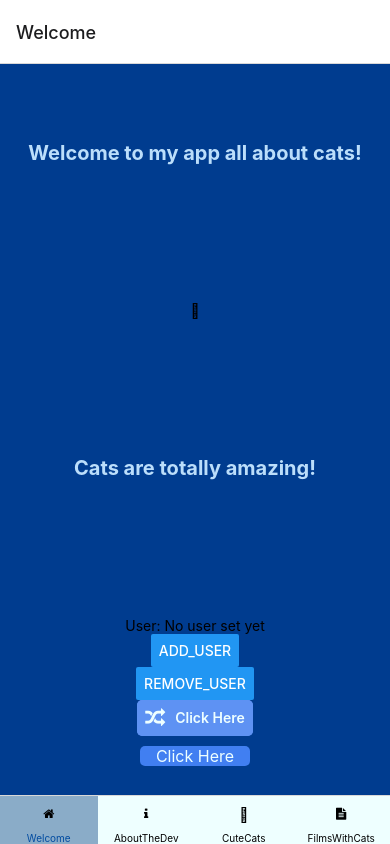
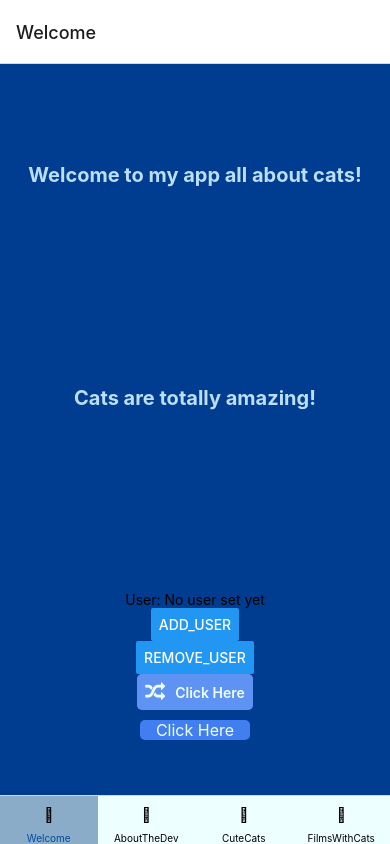
Before and after one commit to HsShortland/Love_of_cats, a React Native app: screen /Home in a window 390 px wide. Built offline with nearby package versions, Linux system fonts and the light colour scheme.

Commit message:
made icon component generic, updated nav icons

```diff
--- a/App.js
+++ b/App.js
@@ -37,17 +37,14 @@ return(
     <Tab.Navigator
       screenOptions={({ route }) => ({tabBarIcon: () => {
         if (route.name === 'Home') {
-          return <FontAwesome
-            name={'home'}/>;
+          return <FontAwesomeIcons glyph={''}></FontAwesomeIcons>;
             } else if (route.name === 'AboutTheDev') {
-              return <FontAwesome
-            name={'info'}/>;
+              return <FontAwesomeIcons glyph={''}></FontAwesomeIcons>;
             } else if (route.name === 'CuteCats') {
-              return <FontAwesomeIcons></FontAwesomeIcons>;
+              return <FontAwesomeIcons glyph={''}></FontAwesomeIcons>;
             }
             else if (route.name === 'FilmsWithCats') {
-              return <FontAwesome
-              name={'file-text'}/>;
+              return <FontAwesomeIcons glyph={''}></FontAwesomeIcons>;
             }
           },
           tabBarActiveTintColor: '#004ba0',
--- a/src/Components/FontAwesomeIcons.js
+++ b/src/Components/FontAwesomeIcons.js
@@ -3,7 +3,7 @@ import { StyleSheet, Text, View, Button } from 'react-native';
 import { useCallback } from 'react';
 
 
-export default function FontAwesomeIcons({navigation}) {
+export default function FontAwesomeIcons({navigation, glyph}) {
     const [fontsLoaded] = useFonts({
         'Font Awesome 6 Free Solid': require('../../assets/fonts/fa-solid-900.ttf'),
     });
@@ -13,7 +13,7 @@ export default function FontAwesomeIcons({navigation}) {
 
     return (
         <View onLayout={onLayoutRootView}>
-        <Text style={{fontFamily:'Font Awesome 6 Free Solid'}}></Text>
+        <Text style={{fontFamily:'Font Awesome 6 Free Solid'}}>{glyph}</Text>
         </View>
 );
 }
--- a/src/Screens/HomeScreen.js
+++ b/src/Screens/HomeScreen.js
@@ -35,7 +35,6 @@ function removeUser(user){
     <View style={styles.container}>
         <Text style={styles.text}>Welcome to my app all about cats!</Text>
         <StatusBar style="auto" />
-        <FontAwesomeIcons></FontAwesomeIcons>
         <Text style={styles.text}>Cats are totally amazing!</Text>
         <View style={styles.buttons}>
             <Text>User: {user}</Text>
```
